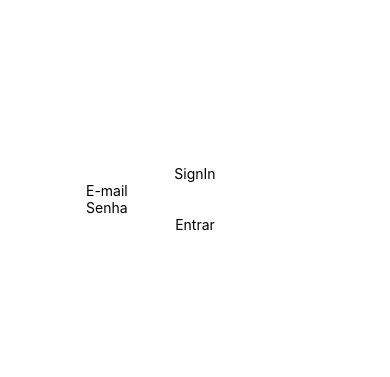
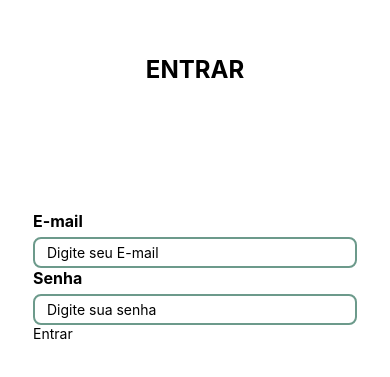
Before and after one commit to juniorferreira23/tagpet, a React Native app: screen / in a window 390 px wide. Shown: the part 223-600 px from the top of the page. Built offline with nearby package versions, Linux system fonts and the light colour scheme.

Commit message:
signIn finalizado

```diff
--- a/src/components/Input/index.tsx
+++ b/src/components/Input/index.tsx
@@ -1,15 +1,20 @@
 import { Text, TextInput, TextInputProps, View } from "react-native";
+import * as S from "./styles";
 
 interface Props extends TextInputProps {
     errorMessage: string | undefined;
     showError: boolean;
+    label: string;
 }
 
-export const Input = ({ errorMessage, showError, ...rest }: Props) => {
+export const Input = ({ errorMessage, showError, label, ...rest }: Props) => {
     return (
-        <View>
-            <TextInput {...rest} />
-            {showError && <Text>{errorMessage}</Text>}
-        </View>
+        <S.Root>
+            <S.Label>{label}</S.Label>
+            <S.RootInput>
+                <TextInput {...rest} />
+            </S.RootInput>
+            {showError && <S.ErrorText>{errorMessage}</S.ErrorText>}
+        </S.Root>
     );
 }
--- /dev/null
+++ b/src/components/Input/styles.ts
@@ -0,0 +1,28 @@
+import styled from "styled-components/native";
+import normalize from "../../utils/Metrics";
+
+export const Root = styled.View`
+    row-gap: ${normalize(6)}px;
+    width: 100%;
+    align-items: center;
+`;
+
+export const RootInput = styled.View`
+    border-width: ${normalize(2)}px;
+    border-radius: 8px;
+    padding: ${normalize(4, "height")}px ${normalize(12)}px;
+    border-color: #6c9a8b;
+    width: 100%;
+`;
+
+export const ErrorText = styled.Text`
+    color: #780000;
+    font-size: 13px;
+`;
+
+export const Label = styled.Text`
+    color: black;
+    font-weight: 700;
+    font-size: 16px;
+    align-self: flex-start;
+`;
--- a/src/modules/auth/screens/signIn/index.tsx
+++ b/src/modules/auth/screens/signIn/index.tsx
@@ -5,6 +5,7 @@ import { zodResolver } from "@hookform/resolvers/zod";
 import { signInUserFormSchema } from "./schemas";
 import { signInUserFormType } from "./type";
 import { signIn } from "../../services/firebase/signIn";
+import * as S from "./styles";
 
 export const SignIn = () => {
     const { control, handleSubmit, formState: { errors } } = useForm<signInUserFormType>({
@@ -15,39 +16,46 @@ export const SignIn = () => {
         signIn(data)
     }
 
-
     return (
-        <>
-            <Text>SignIn</Text>
+        <S.Container>
+            <S.Title>ENTRAR</S.Title>
+            <S.Form>
                 <Controller
                     control={control}
                     name="email"
                     render={({ field: { onBlur, value, onChange } }) => (
+                        <S.WrapperInput>
                             <Input
-                        placeholder="E-mail"
+                                label="E-mail"
+                                placeholder="Digite seu E-mail"
                                 onBlur={onBlur}
                                 value={value}
                                 onChangeText={onChange}
                                 errorMessage={errors.email?.message}
                                 showError={!!errors.email}
                             />
+                        </S.WrapperInput>
                     )}
                 />
                 <Controller
                     control={control}
                     name="password"
                     render={({ field: { onBlur, value, onChange } }) => (
+                        <S.WrapperInput>
                             <Input
-                        placeholder="Senha"
+                                label="Senha"
+                                placeholder="Digite sua senha"
                                 onBlur={onBlur}
                                 value={value}
                                 onChangeText={onChange}
                                 errorMessage={errors.password?.message}
                                 showError={!!errors.password}
                             />
+                        </S.WrapperInput>
                     )}
                 />
             <TouchableOpacity onPress={handleSubmit(handleSignInSubmit)}><Text>Entrar</Text></TouchableOpacity>
-        </>
+            </S.Form>
+        </S.Container>
     );
 }
--- /dev/null
+++ b/src/modules/auth/screens/signIn/styles.ts
@@ -0,0 +1,26 @@
+import styled from "styled-components/native";
+import normalize from "../../../../utils/Metrics";
+
+export const Title = styled.Text`
+    font-size: 24px;
+    color: black;
+    font-weight: 700;
+    line-height: 28px;
+`;
+
+export const Container = styled.View`
+    padding: 0px ${normalize(32)}px;
+    width: 100%;
+    height: 100%;
+    row-gap: ${normalize(100, "height")}px;
+    align-items: center;
+    justify-content: center;
+`;
+
+export const WrapperInput = styled.View`
+    width: 100%;
+`;
+
+export const Form = styled.View`
+    width: 100%;
+`;
--- /dev/null
+++ b/src/utils/Metrics.ts
@@ -0,0 +1,18 @@
+import { Dimensions, Platform, PixelRatio } from 'react-native';
+
+export var { width: SCREEN_WIDTH, height: SCREEN_HEIGHT } = Dimensions.get(
+    'window',
+);
+
+// based on iPhone 8's scale
+const wscale: number = SCREEN_WIDTH / 375;
+const hscale: number = SCREEN_HEIGHT / 667;
+
+export default function normalize(
+    size: number,
+    based: 'width' | 'height' = 'width',
+) {
+    const newSize = based === 'height' ? size * hscale : size * wscale;
+
+    return Math.round(PixelRatio.roundToNearestPixel(newSize));
+}
```
Lines whose indentation alone changed are shown as unchanged.
